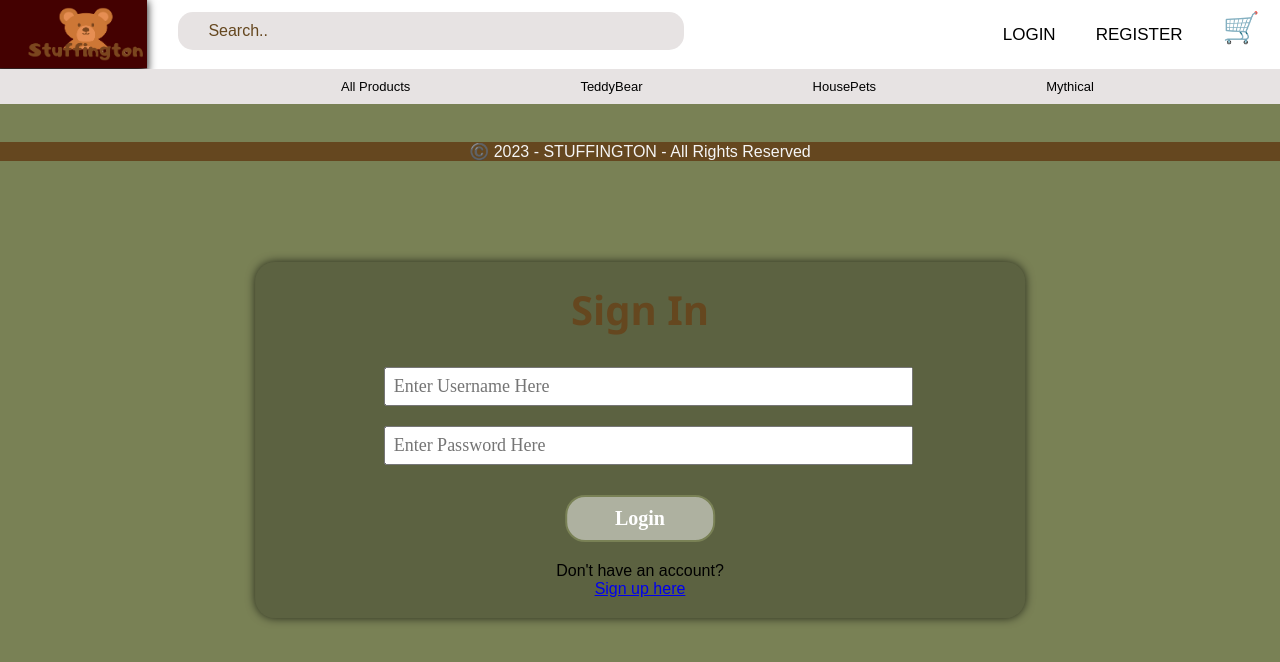
After one commit to aqeelaman/stuffington, a PHP site: page /html/signin.html in a window 1280 px wide. The commit adds this page. Shown: the top 662 px of the page. Run offline with PHP 8.4, Linux system fonts and the light colour scheme; some libraries are stand-ins or nearby versions.

Commit message:
Added Signin html and Css
Added HTML for sign in page and Edited Registeration.css for Styles for Signin

```diff
--- a/css/registeration.css
+++ b/css/registeration.css
@@ -127,3 +127,38 @@
 .warning-hide {
     display: none !important;
 }
+
+
+
+
+#signin * {
+    margin: 0;
+}
+
+.btnn {
+    text-align: center;
+}
+
+.btnn {
+    margin: 20px;
+    padding: 10px;
+    border: 2px solid #798155;
+    background: rgba(255, 255, 255, 0.5);
+    color: #798155;
+    outline: none;
+    border-radius: 20px;
+    font-size: 20px;
+    width: 150px;
+    font-family: 'Times New Roman', Times, serif;
+}
+
+.btnn:hover {
+    color: black;
+    background: white;
+}
+
+.btnn a {
+    text-decoration: none;
+    color: #ffffff;
+    font-weight: bold;
+}
--- /dev/null
+++ b/html/signin.html
@@ -0,0 +1,66 @@
+<!DOCTYPE html>
+<html>
+    <head>
+    <meta charset="utf-8">
+
+    <title>Sign In | Stuffington</title>
+    <!-- Link to favicon -->
+    <link rel="icon" type="image/x-icon" href="../images/favicon.ico">
+    <!-- Link to external style sheet -->
+    <link rel="stylesheet" type="text/css" href="../css/navigation.css">
+    <link rel="stylesheet" type="text/css" href="../css/registeration.css">
+</head>
+
+
+
+
+<body onload="onload()">
+
+    <!-- Navigation section -->
+    <ul class="navbar">
+        <li><a href="index.html"><img src="../images/Stuffed.png"></a></li>
+        <li><input type="text" class="searchbar" placeholder="Search.."></li>
+        <li style="float:right"><a href="cart.html" >🛒</a></li>
+        <li style="float:right"><a href="registration.html">REGISTER</a></li>
+        <li style="float:right"><a href="login.html">LOGIN</a></li>
+    </ul>
+
+    <ul class="categoryNavbar">
+        <li><a href="allproducts.html">All Products</a></li>
+        <li><a href="teddybear.html">TeddyBear</a></li>
+        <li><a href="housepets.html">HousePets</a></li>
+        <li><a href="mythical.html">Mythical</a></li>
+    </ul>
+
+
+
+
+<div class="container signup">
+    <div class="form-name">Sign In</div>
+        <form onsubmit="return false" class="signup-form">
+            <input type="text" id="user" name="username" placeholder="Enter Username Here">
+                    <input type="password" id="password" name="" placeholder="Enter Password Here">
+
+
+            <button class="btnn"><a href="#" onclick="login()">Login</a></button>
+            <p class="login-result" id="login-result"></p>
+
+            <p class="link">Don't have an account?<br>
+                <a href="registeration.html">Sign up here</a>
+            </p>
+
+        </form>
+    </div>
+</div>
+
+
+    <script src="https://unpkg.com/ionicons@5.4.0/dist/ionicons.js"></script>
+
+
+<footer class="footer">
+        <p>©️ 2023 - STUFFINGTON - All Rights Reserved</p>
+</footer>
+
+</body>
+
+</html>
```
